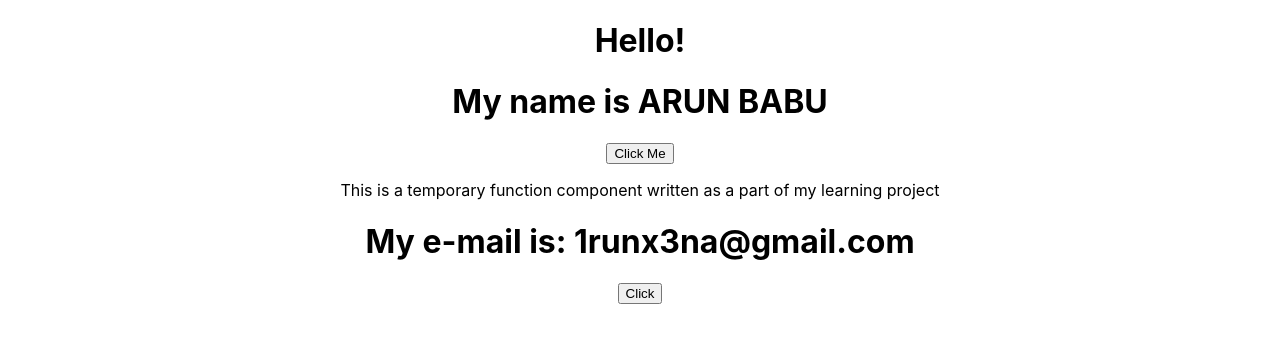
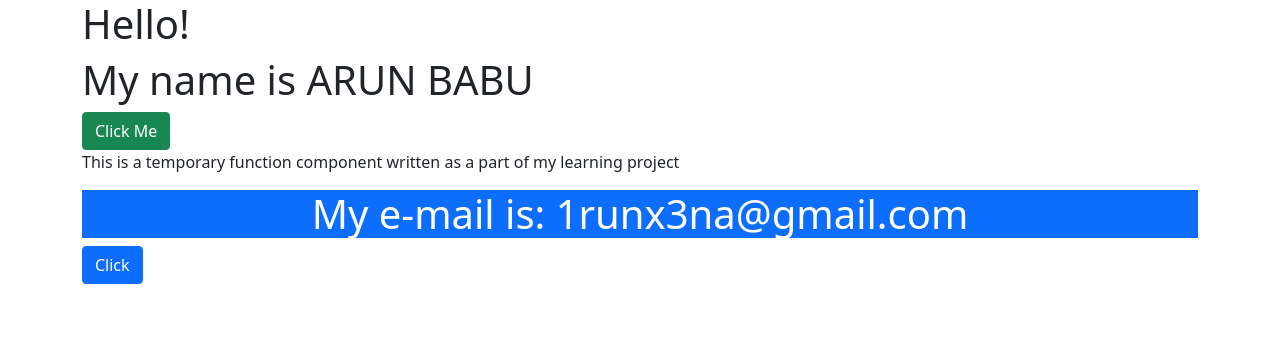
Before and after one commit to tionx3na/React_and_Django, a React (Create React App) app: page / in a window 1280 px wide. Shown: the top 342 px of the page. Built offline with nearby package versions, Linux system fonts and the light colour scheme.

Commit message:
Bootstrap Styles

```diff
--- a/package.json
+++ b/package.json
@@ -6,6 +6,7 @@
     "@testing-library/jest-dom": "^5.14.1",
     "@testing-library/react": "^11.2.7",
     "@testing-library/user-event": "^12.8.3",
+    "bootstrap": "^5.0.2",
     "react": "^17.0.2",
     "react-dom": "^17.0.2",
     "react-scripts": "4.0.3",
--- a/src/App.js
+++ b/src/App.js
@@ -10,7 +10,7 @@
     alert("Class component clicked!")
 }
   return (
-    <div className="App">
+    <div className="container">
       <h1>Hello! </h1>
       <Hello name = "ARUN" lastname = "BABU"/>
       <Temp/>
--- a/src/components/classcomponent.js
+++ b/src/components/classcomponent.js
@@ -6,8 +6,8 @@
     render() {
         return (
           <div>
-                <h1>My e-mail is: {this.props.email}</h1>
-                <button onClick = {this.props.myclick}>Click</button>
+                <h1 className = "bg-primary text-white text-center">My e-mail is: {this.props.email}</h1>
+                <button className = "btn btn-primary" onClick = {this.props.myclick}>Click</button>
           </div>
             )
     }
--- a/src/components/hello.js
+++ b/src/components/hello.js
@@ -7,7 +7,7 @@
     return (
      <div>
         <h1>My name is {props.name} {props.lastname}</h1>
-        <button onClick = {Clickme}>Click Me</button>
+        <button className = "btn btn-success" onClick = {Clickme}>Click Me</button>
      </div>
     );
 }
--- a/src/index.js
+++ b/src/index.js
@@ -3,6 +3,7 @@
 import './index.css';
 import App from './App';
 import reportWebVitals from './reportWebVitals';
+import 'bootstrap/dist/css/bootstrap.min.css';
 
 ReactDOM.render(
   <React.StrictMode>
```
Also changed, not shown: 1 other file (tests, documents, lock files or other folders).
